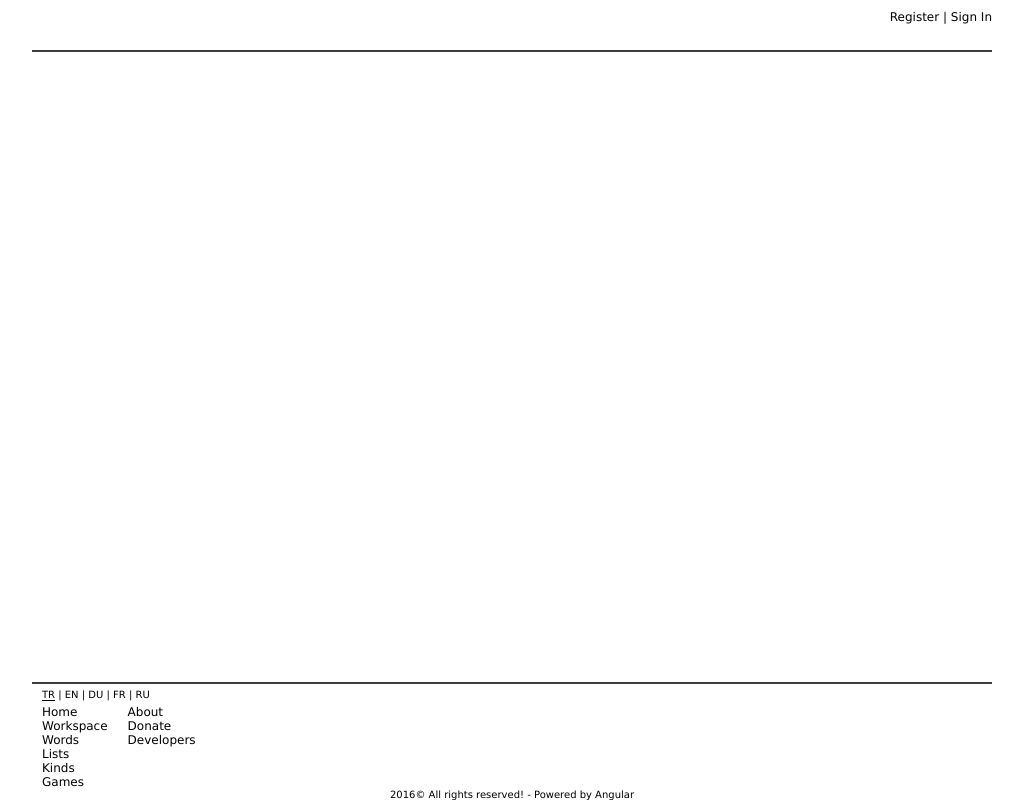
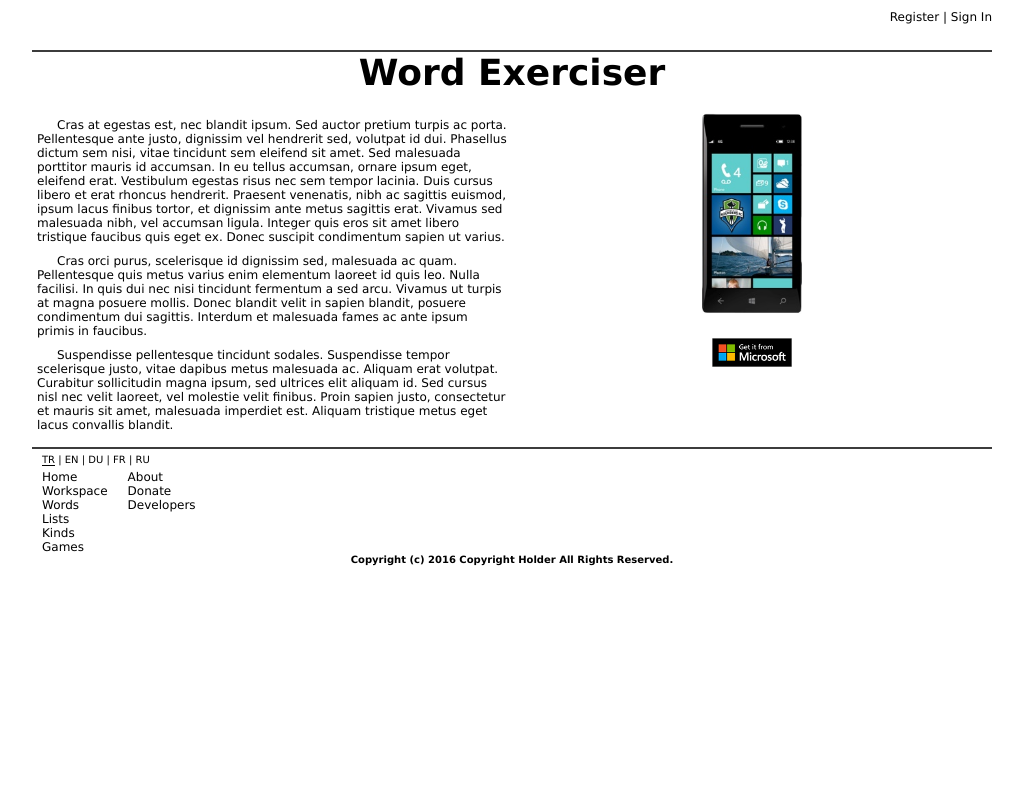
Before and after one commit to SalihKARAHAN/old-word-exerciser, a website: page doc/html/index.html in a window 1280 px wide. Shown: the whole page, without its empty margins (128-1151 px from the left). Drawn offline with Linux system fonts and the light colour scheme.

Commit message:
complate home page

```diff
--- a/doc/html/index.html
+++ b/doc/html/index.html
@@ -4,6 +4,7 @@
 <head>
     <meta charset="utf-8">
     <link rel="stylesheet" href="style/layout.css" title="no title" charset="utf-8">
+    <link rel="stylesheet" href="style/home.css" title="no title" charset="utf-8">
     <title></title>
 </head>
 
@@ -39,6 +40,50 @@
                 <a href="#login">Sign In</a>
             </div>
         </header>
+        <section>
+            <h1>Word Exerciser</h1>
+            <section class="inner">
+                <article>
+                    <p>Cras at egestas est, nec blandit ipsum. Sed auctor pretium turpis ac porta. Pellentesque ante justo, dignissim vel hendrerit sed, volutpat id dui. Phasellus dictum sem nisi, vitae tincidunt sem eleifend sit amet. Sed malesuada porttitor
+                        mauris id accumsan. In eu tellus accumsan, ornare ipsum eget, eleifend erat. Vestibulum egestas risus nec sem tempor lacinia. Duis cursus libero et erat rhoncus hendrerit. Praesent venenatis, nibh ac sagittis euismod, ipsum lacus
+                        finibus tortor, et dignissim ante metus sagittis erat. Vivamus sed malesuada nibh, vel accumsan ligula. Integer quis eros sit amet libero tristique faucibus quis eget ex. Donec suscipit condimentum sapien ut varius.</p>
+
+                    <p>Cras orci purus, scelerisque id dignissim sed, malesuada ac quam. Pellentesque quis metus varius enim elementum laoreet id quis leo. Nulla facilisi. In quis dui nec nisi tincidunt fermentum a sed arcu. Vivamus ut turpis at magna posuere
+                        mollis. Donec blandit velit in sapien blandit, posuere condimentum dui sagittis. Interdum et malesuada fames ac ante ipsum primis in faucibus.</p>
+
+                    <p>Suspendisse pellentesque tincidunt sodales. Suspendisse tempor scelerisque justo, vitae dapibus metus malesuada ac. Aliquam erat volutpat. Curabitur sollicitudin magna ipsum, sed ultrices elit aliquam id. Sed cursus nisl nec velit
+                        laoreet, vel molestie velit finibus. Proin sapien justo, consectetur et mauris sit amet, malesuada imperdiet est. Aliquam tristique metus eget lacus convallis blandit.</p>
+                </article>
+            </section>
+            <section class="inner last">
+                <div class="image-group">
+                    <div class="devices">
+                        <div class="big-image">
+                            <img src="image/windows_phone.jpg" alt="download windows" width="100" title="download windows" />
+                        </div>
+                        <div class="download-image">
+                            <img src="image/download-windows-store.png" alt="download ios" width="80" title="download ios" />
+                        </div>
+                    </div>
+                    <!-- <div class="devices">
+                        <div class="big-image">
+                            <img src="image/android.png" alt="download android" width="100" title="download ios" />
+                        </div>
+                        <div class="download-image">
+                            <img src="image/download-play-store.png" alt="download android" width="80" title="download android" />
+                        </div>
+                    </div>
+                    <div class="devices">
+                        <div class="big-image">
+                            <img src="image/iphone.png" alt="download ios" width="100" title="download android" />
+                        </div>
+                        <div class="download-image">
+                            <img src="image/download-app-store.svg" alt="download windows" width="80" title="download windows" />
+                        </div>
+                    </div> -->
+                </div>
+            </section>
+        </section>
         <footer>
             <div class="footer-info">
                 <div class="languages">
@@ -77,7 +122,8 @@
                 </div>
             </div>
             <div class="copyright">
-                2016&copy; All rights reserved! - Powered by Angular
+                <h6>
+                    Copyright (c) 2016 Copyright Holder All Rights Reserved.</h6>
             </div>
         </footer>
     </div>
--- /dev/null
+++ b/doc/html/style/home.css
@@ -0,0 +1,56 @@
+body section {
+    height: auto;
+}
+h1 {
+    text-align: center;
+    width: 100%;
+    /*background-color: brown;*/
+    font-family:
+}
+section.inner {
+    width: 50%;
+    margin-top: 20px;
+    float: left;
+    /*background: gray;*/
+}
+.last .image-group {
+    text-align: center;
+}
+section.inner article {
+    /*background-color: yellow;*/
+    padding: 5px;
+}
+section.inner article p {
+    margin-bottom: 10px;
+    text-indent: 20px;
+}
+section.inner .image-group {
+    text-align: center;
+    width: 360px;
+    margin-left: auto;
+    margin-right: auto;
+}
+section.inner .image-group .devices {
+    width: 100px;
+    /*background-color: blue;*/
+    /*float: left;*/
+    margin-left: auto;;
+    margin-right: auto;;
+}
+section.inner .image-group .devices .big-image {
+    height: 215px;
+    /*background-color: pink;*/
+}
+section.inner .image-group .devices .big-image img {
+    bottom: 0;
+    /*position: absolute;*/
+}
+section.inner .image-group .devices .download-image {
+    text-align: center;
+    width: 100px;
+    margin-top: 10px;
+    /*background-color: green;*/
+}
+section.inner .image-group .devices .download-image img {
+    /*float: left;*/
+}
--- a/doc/html/style/layout.css
+++ b/doc/html/style/layout.css
@@ -10,6 +10,9 @@
 a {
     text-decoration: none;
     color: inherit;
+}
+h1 {
+    font-size: 36px;
 }
 
 /*RESET BROWSERS DEFAULT SETTINGS END*/
@@ -81,7 +84,7 @@ nav ol li.selected a, nav ol li a:hover {
 body .container footer {
     width: 100%;
     max-width: 960px;
-    position: fixed;
+    position: static;
     bottom: 0;
     /*background: darkgray;*/
 }
@@ -128,9 +131,13 @@ footer .links {
 .links ol li a {}
 .links ol li a:hover {}
 footer .copyright {
+    float: left;
+    font-size: bold;
+    width: 100%;
+}
+footer .copyright h6 {
     font-size: 10px;
     text-align: center;
-    font-size: bold;
 }
 
 /*FOOTER END*/
```
